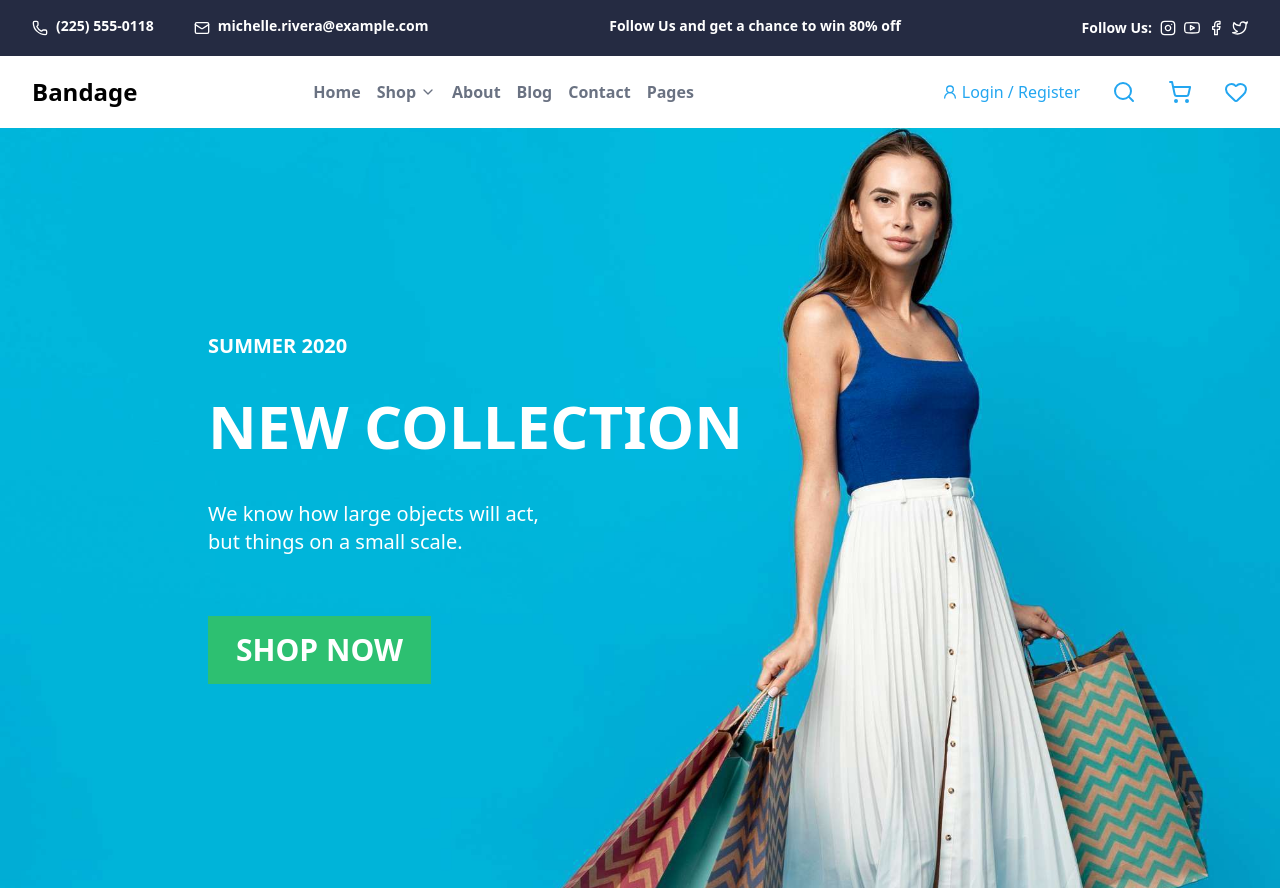
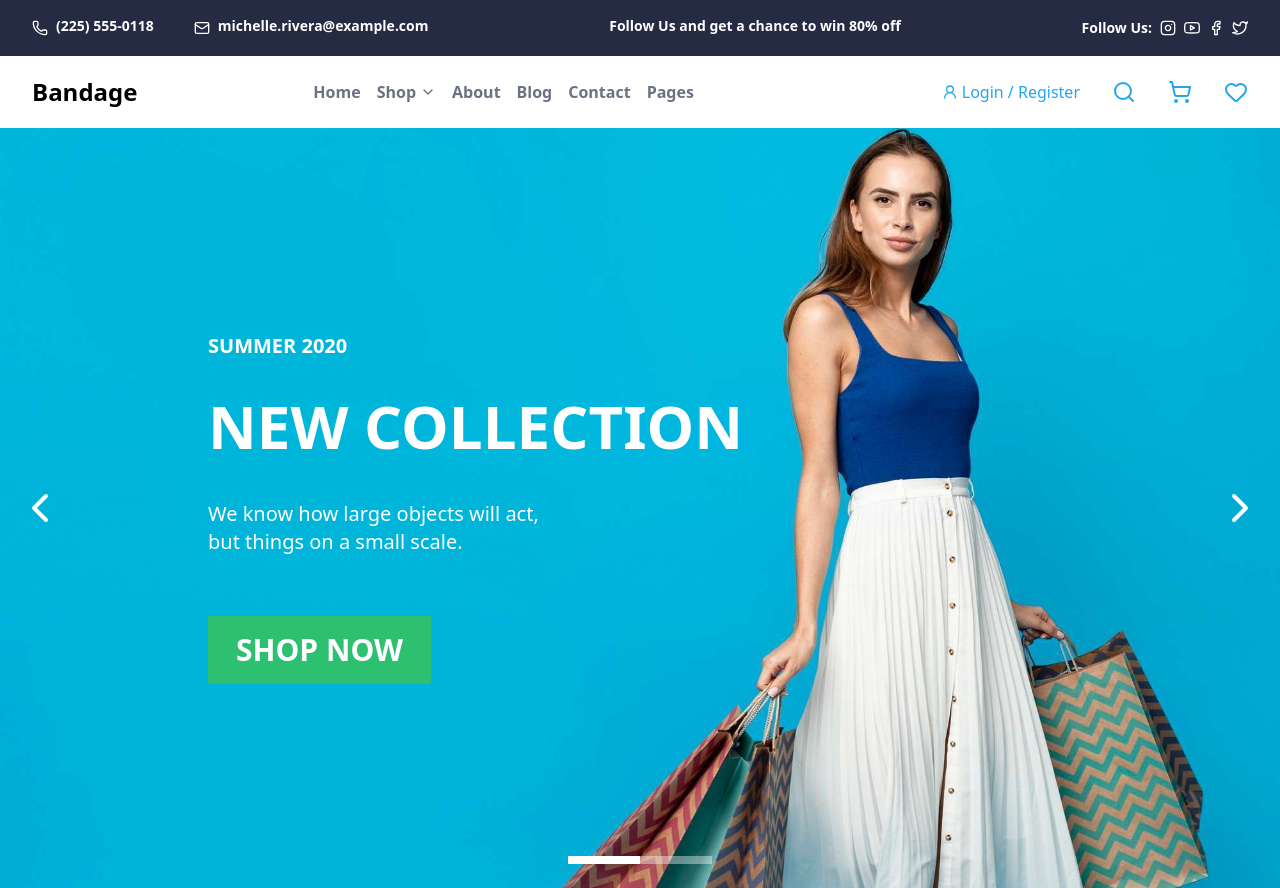
Before and after one commit to ozcnSezerr/e-commerce-final-project, a React (Vite) app: page / in a window 1280 px wide. Built offline with nearby package versions, Linux system fonts and the light colour scheme.

Commit message:
Add slider arrows and progress bar

```diff
--- a/src/components/Slider/Slider.jsx
+++ b/src/components/Slider/Slider.jsx
@@ -1,7 +1,9 @@
 import React, { useState } from "react";
 import "keen-slider/keen-slider.min.css";
 import { useKeenSlider } from "keen-slider/react";
+import SliderArrows from "./SliderArrows";
 import SliderContent from "./SliderContent";
+import SliderProgress from "./SliderProgress";
 
 const images = ["/SliderImg/Slider-1.jpg", "/SliderImg/Slider-1.jpg"];
 
@@ -32,6 +34,8 @@ export default function Slider() {
     },
   });
 
+  const progress = ((currentSlide + 1) / images.length) * 100;
+
   return (
     <div className="relative w-full h-220 md:h-190 overflow-hidden">
       {/* Slider Images */}
@@ -51,6 +55,9 @@ export default function Slider() {
           </div>
         ))}
       </div>
+
+      <SliderArrows instanceRef={instanceRef} />
+      <SliderProgress progress={progress} />
     </div>
   );
 }
--- /dev/null
+++ b/src/components/Slider/SliderArrows.jsx
@@ -0,0 +1,21 @@
+import { ChevronLeft, ChevronRight } from "lucide-react";
+
+export default function SliderArrows({ instanceRef }) {
+  return (
+    <>
+      <button
+        className="absolute top-1/2 left-4 transform -translate-y-1/2 text-white z-10"
+        onClick={() => instanceRef.current?.prev()}
+      >
+        <ChevronLeft className="w-12 h-12" />
+      </button>
+
+      <button
+        className="absolute top-1/2 right-4 transform -translate-y-1/2 text-white z-10"
+        onClick={() => instanceRef.current?.next()}
+      >
+        <ChevronRight className="w-12 h-12" />
+      </button>
+    </>
+  );
+}
--- /dev/null
+++ b/src/components/Slider/SliderProgress.jsx
@@ -0,0 +1,10 @@
+export default function SliderProgress({ progress }) {
+  return (
+    <div className="absolute bottom-6 left-1/2 -translate-x-1/2 w-36 h-2 bg-white/40 overflow-hidden">
+      <div
+        className="h-full bg-white transition-all duration-400"
+        style={{ width: `${progress}%` }}
+      ></div>
+    </div>
+  );
+}
```
